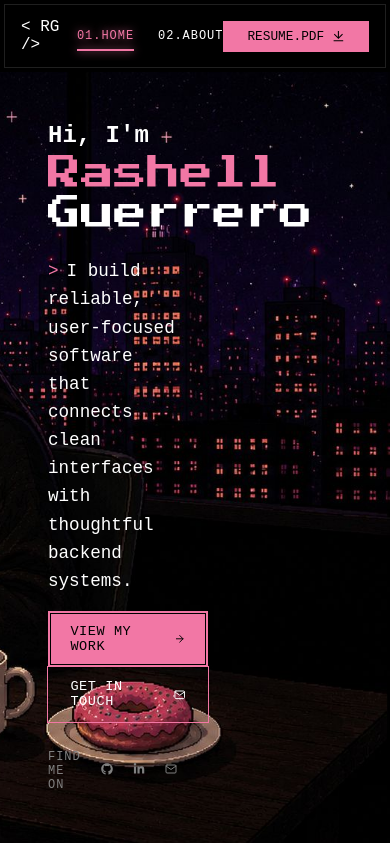
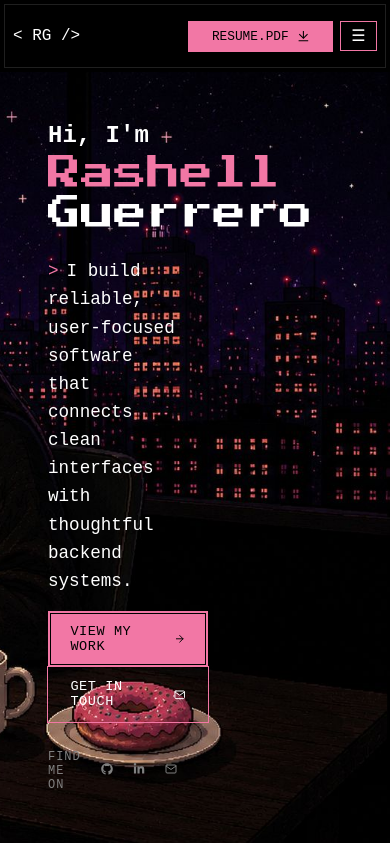
Before and after one commit to rxshellg/rg-portfolio, a React (Vite) app: page / in a window 390 px wide. Shown: the top 843 px of the page. Built offline with nearby package versions, Linux system fonts and the light colour scheme.

Commit message:
Adapted navbar for mobile navigation

```diff
--- a/src/components/layout/Navbar.css
+++ b/src/components/layout/Navbar.css
@@ -8,7 +8,7 @@
   padding: 0.25rem;
 }
 
-.site-navbar nav {
+.navbar-inner {
   width: 100%;
   height: 100%;
   display: flex;
@@ -23,6 +23,13 @@
   color: white;
 }
 
+.navbar-links,
+.resume-section {
+  display: flex;
+  align-items: center;
+  gap: 1.5rem;
+}
+
 .nav-link {
   position: relative;
   text-decoration: none;
@@ -30,14 +37,6 @@
   text-transform: uppercase;
   font-size: 0.75rem;
   letter-spacing: 0.08em;
-}
-
-.navbar-links,
-.resume-section {
-  display: flex;
-  align-items: center;
-  gap: 1.5rem;
-  height: 100%;
 }
 
 .nav-link.active {
@@ -56,10 +55,10 @@
   box-shadow: 0 0 8px rgba(242, 119, 165, 0.9);
 }
 
-.resume-section a {
-    display: flex;
-    align-items: center;
-    gap: 0.5rem;
+.resume-section {
+  display: flex;
+  align-items: center;
+  gap: 0.5rem;
   text-decoration: none;
   background: var(--primary);
   color: #000;
@@ -68,7 +67,74 @@
   padding: 0.5rem 1.5rem;
 }
 
-.resume-section a:hover {
-  color: #000;
+.resume-section:hover {
   box-shadow: 0 0 8px rgba(242, 119, 165, 0.75);
 }
+
+.mobile-menu-button,
+.mobile-navbar-menu {
+  display: none;
+}
+
+@media (max-width: 768px) {
+  .navbar-inner {
+    padding: 0 0.5rem;
+  }
+
+  .navbar-links {
+    display: none;
+  }
+
+  .resume-and-menu {
+    display: flex;
+    align-items: center;
+    gap: 0.4rem;
+  }
+
+  .mobile-menu-button {
+    display: inline-flex;
+    align-items: center;
+    justify-content: center;
+    border: 1px solid var(--primary);
+    background: transparent;
+    color: white;
+    font-family: inherit;
+    font-size: 1rem;
+    padding: 0.25rem 0.65rem;
+    cursor: pointer;
+  }
+
+  .mobile-navbar-menu {
+    display: flex;
+    position: absolute;
+    top: var(--navbar-height);
+    left: 0.25rem;
+    right: 0.25rem;
+    z-index: 30;
+    flex-direction: column;
+    border: 1px solid rgba(242, 119, 165, 0.55);
+    background: #000;
+    padding: 0.5rem;
+  }
+
+  .mobile-nav-link {
+    display: flex;
+    align-items: center;
+    gap: 0.25rem;
+    color: white;
+    text-decoration: none;
+    font-size: 0.65rem;
+    text-transform: uppercase;
+    padding: 0.85rem 0.75rem;
+    border-bottom: 1px solid rgba(242, 119, 165, 0.2);
+  }
+
+  .mobile-nav-link:last-child {
+    border-bottom: none;
+  }
+
+  .mobile-nav-link span,
+  .mobile-nav-link.active {
+    color: var(--primary);
+  }
+}
--- a/src/components/layout/Navbar.tsx
+++ b/src/components/layout/Navbar.tsx
@@ -5,6 +5,7 @@ import "./Navbar.css";
 
 function Navbar() {
   const [activeSection, setActiveSection] = useState("hero");
+  const [isMobileMenuOpen, setIsMobileMenuOpen] = useState(false);
 
   useEffect(() => {
     const sections = navigationLinks
@@ -13,16 +14,10 @@ function Navbar() {
 
     const observer = new IntersectionObserver(
       (entries) => {
-        const visibleSection = entries.find((entry) => entry.isIntersecting);
-
-        if (visibleSection?.target.id) {
-          setActiveSection(visibleSection.target.id);
-        }
+        const visible = entries.find((e) => e.isIntersecting);
+        if (visible?.target.id) setActiveSection(visible.target.id);
       },
-      {
-        rootMargin: "-72px 0px -55% 0px",
-        threshold: 0.1,
-      },
+      { rootMargin: "-72px 0px -55% 0px", threshold: 0.1 },
     );
 
     sections.forEach((section) => observer.observe(section));
@@ -42,9 +37,7 @@ function Navbar() {
             <a
               key={link.href}
               href={link.href}
-              className={
-                activeSection === link.id ? "nav-link active" : "nav-link"
-              }
+              className={`nav-link${activeSection === link.id ? " active" : ""}`}
             >
               <span>{String(index + 1).padStart(2, "0")}.</span>
               {link.label}
@@ -52,13 +45,43 @@ function Navbar() {
           ))}
         </div>
 
-        <div className="resume-section">
-          <a href="/Rashell-Guerrero-Resume.pdf" download>
+        <div className="resume-and-menu">
+          <a
+            className="resume-section"
+            href="/Rashell-Guerrero-Resume.pdf"
+            download
+          >
             Resume.pdf
             <RiDownloadLine />
           </a>
+
+          <button
+            className="mobile-menu-button"
+            type="button"
+            aria-label="Toggle navigation menu"
+            aria-expanded={isMobileMenuOpen}
+            onClick={() => setIsMobileMenuOpen((current) => !current)}
+          >
+            {isMobileMenuOpen ? "✕" : "☰"}
+          </button>
         </div>
       </nav>
+
+      {isMobileMenuOpen && (
+        <div className="mobile-navbar-menu">
+          {navigationLinks.map((link, index) => (
+            <a
+              key={link.href}
+              href={link.href}
+              onClick={() => setIsMobileMenuOpen(false)}
+              className={`mobile-nav-link${activeSection === link.id ? " active" : ""}`}
+            >
+              <span>{String(index + 1).padStart(2, "0")}.</span>
+              {link.label}
+            </a>
+          ))}
+        </div>
+      )}
     </header>
   );
 }
--- a/src/styles/global.css
+++ b/src/styles/global.css
@@ -10,11 +10,16 @@
 html {
   scroll-behavior: smooth;
   font-family: "Courier New", Courier, monospace;
+  max-width: 100%;
 }
 
 html,
 body,
 #root {
-  min-height: 100%;
+  width: 100%;
   margin: 0;
 }
+
+body {
+  overflow-x: hidden;
+}
--- a/src/styles/layout.css
+++ b/src/styles/layout.css
@@ -13,6 +13,5 @@
 }
 
 .site-footer {
-  width: 100%;
   min-height: 240px;
 }
```
